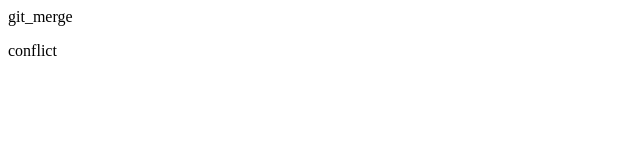
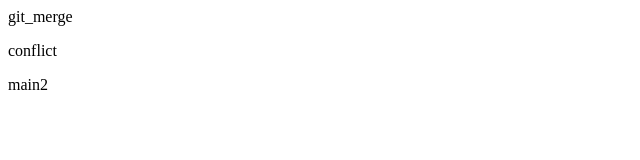
Before and after one commit to yutezuka/git_tutorial, a plain HTML site: page index.html in a window 1280 px wide. Shown: the full height of the page, 0-640 px from the left. Drawn offline with Linux system fonts and the light colour scheme.

Commit message:
git main2

```diff
--- a/index.html
+++ b/index.html
@@ -1,2 +1,3 @@
 <p>git_merge</p>
 <p>conflict</p>
+<p>main2</p>
```
